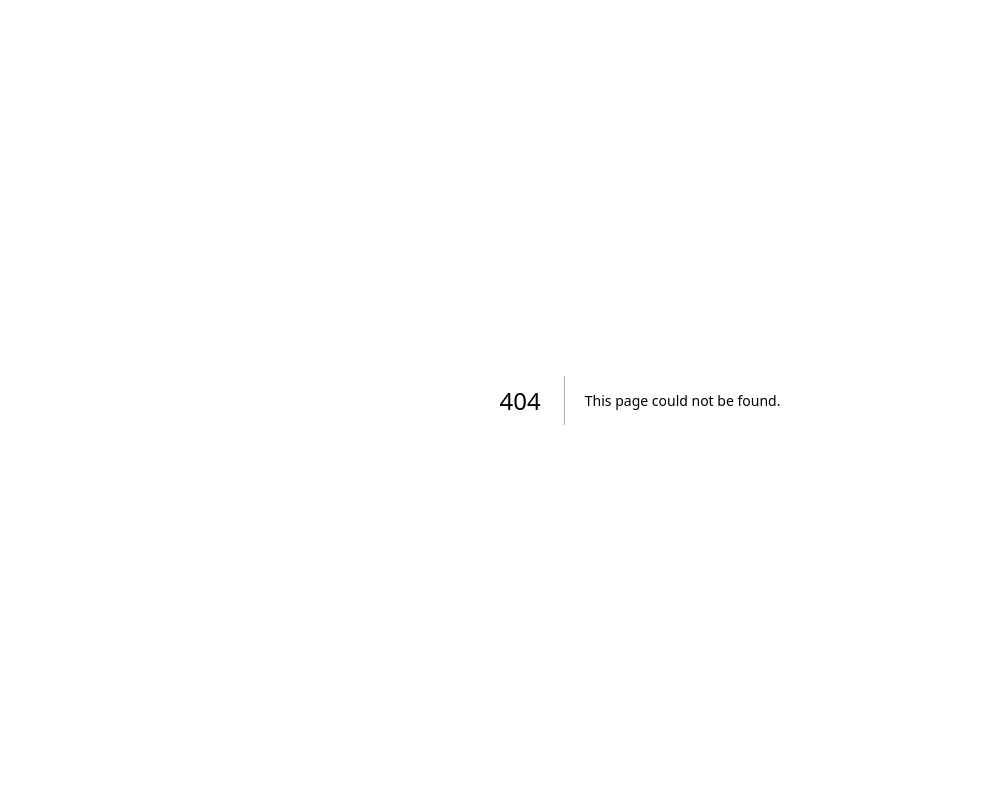
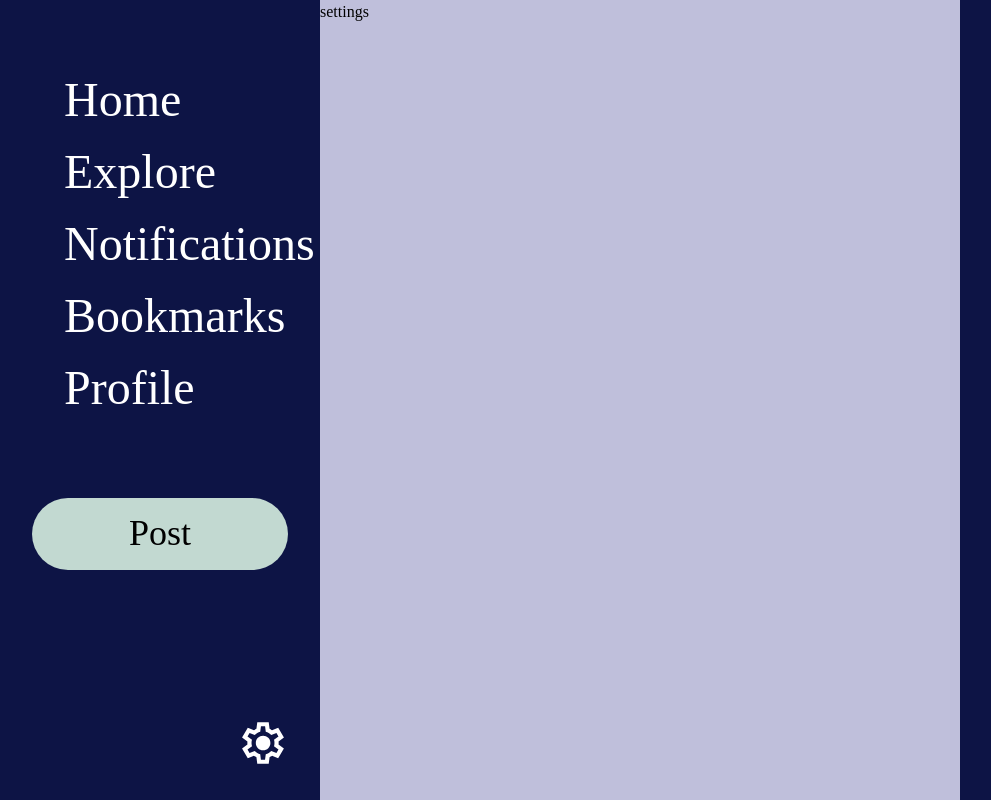
Before and after one commit to HaixD/plus, a Next.js app: page /settings in a window 1280 px wide. Before the commit this address had no page. Shown: the whole page, without its empty margins (0-991 px from the left). Built offline with nearby package versions, Linux system fonts and the light colour scheme.

Commit message:
make settings button in nav link to placeholder settings page

```diff
--- a/src/app/(dashboard)/layout.tsx
+++ b/src/app/(dashboard)/layout.tsx
@@ -59,7 +59,7 @@ export default function Layout({
                         Post
                     </button>
                     <Link
-                        href="#"
+                        href="/settings"
                         style={{
                             marginTop: "auto",
                             marginLeft: "auto",
--- /dev/null
+++ b/src/app/(dashboard)/settings/page.tsx
@@ -0,0 +1,5 @@
+export default function Page() {
+    return (
+        <div>settings</div>
+    )
+}
```
